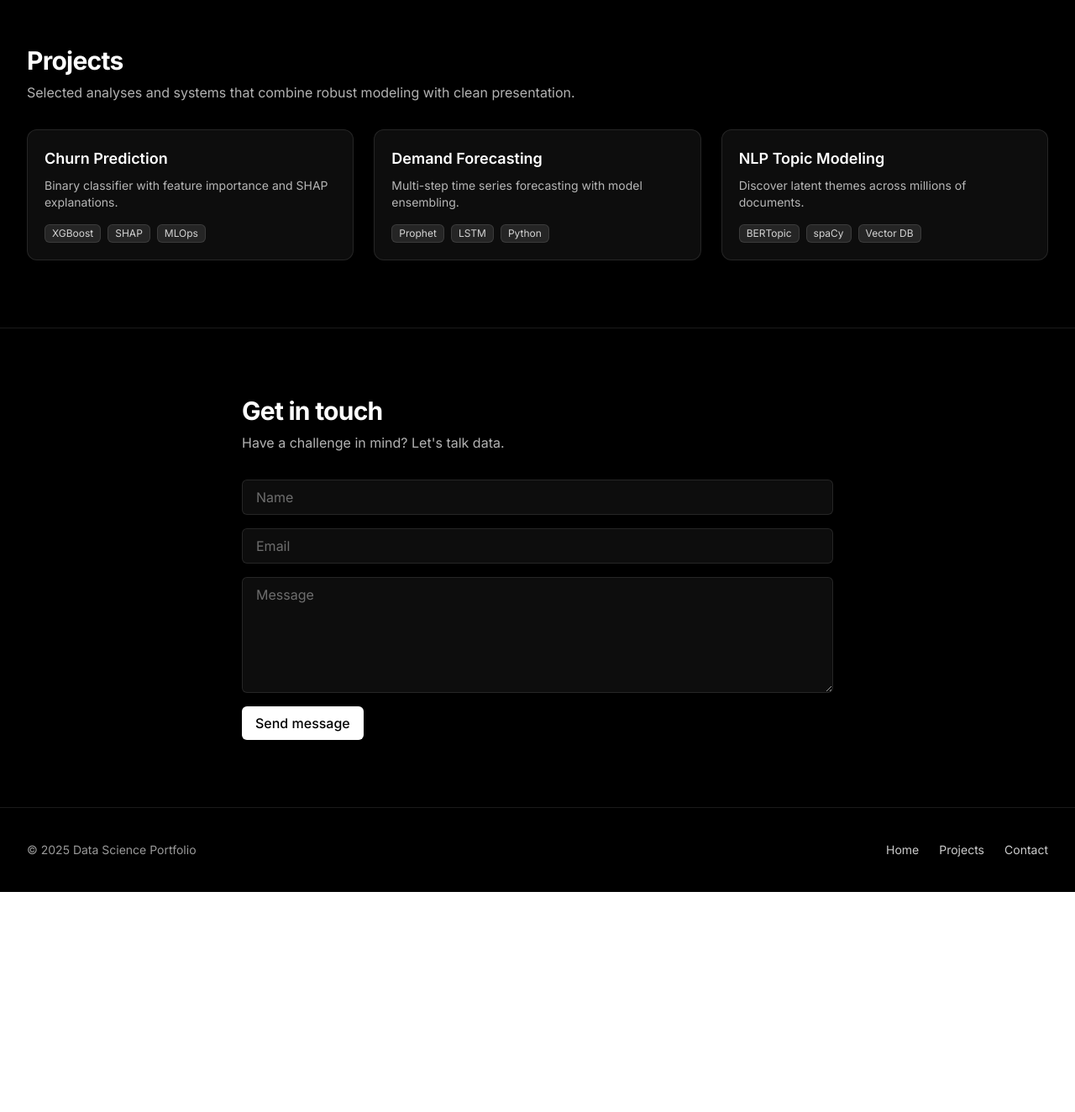
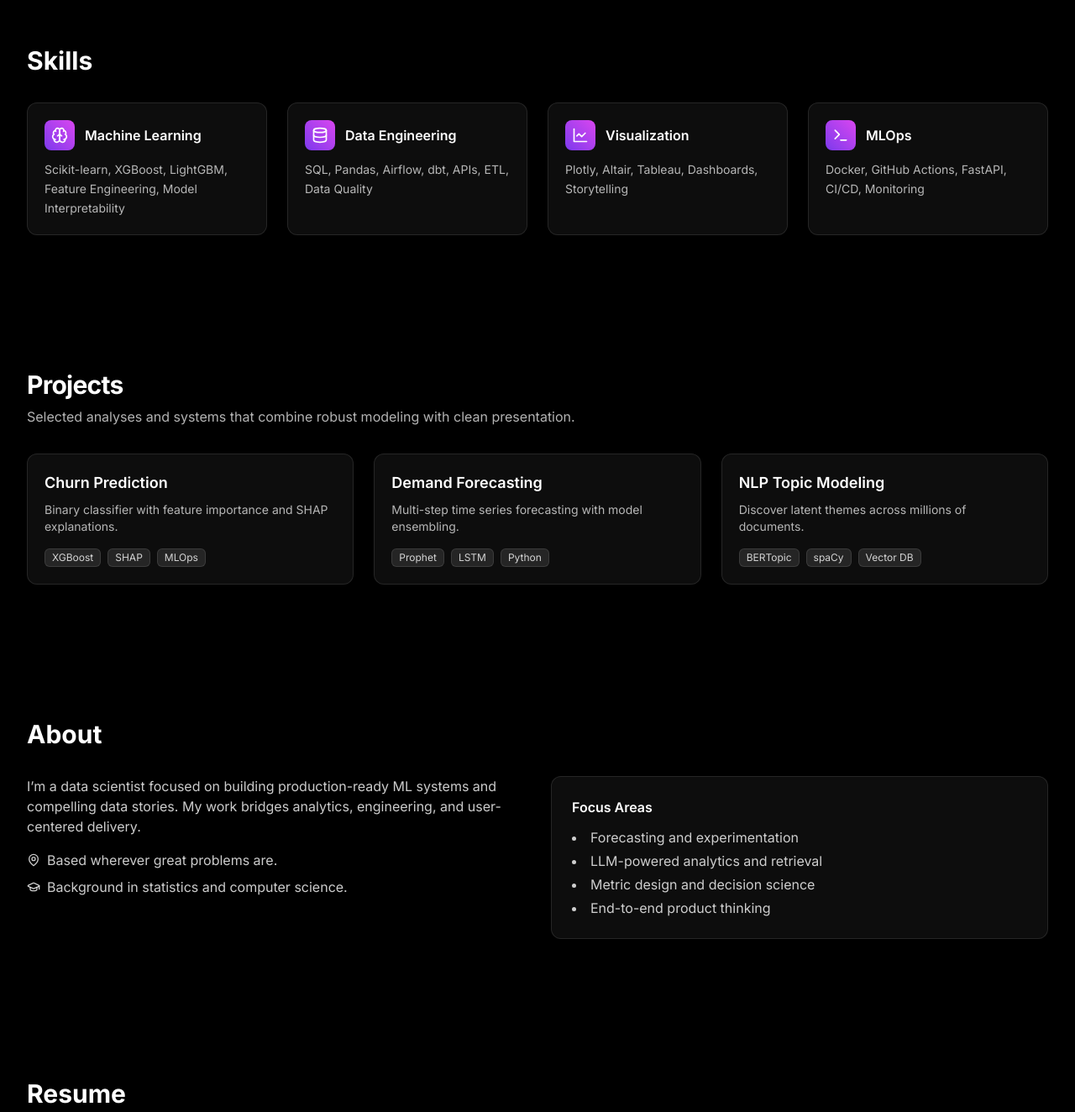
Before and after one commit to nalin-pixel/frontend-repo_n6l2a47w_gnvygt, a React (Vite) app: page / in a window 1280 px wide. Shown: the part 746-2070 px from the top of the page at 84% size. Before the commit the page ends 1808 px from the top, so only its background shows below. Built offline with nearby package versions, Linux system fonts and the light colour scheme; a web font is replaced by a local one.

Commit message:
Update project prj_n6l2a47w - 2025-11-09T17:32:01.563Z

```diff
--- a/src/App.jsx
+++ b/src/App.jsx
@@ -1,19 +1,30 @@
 import React from 'react';
 import Navbar from './components/Navbar';
 import Hero from './components/Hero';
+import Skills from './components/Skills';
 import Projects from './components/Projects';
+import About from './components/About';
+import Resume from './components/Resume';
 import Contact from './components/Contact';
+import SourceDump from './components/SourceDump';
 import Footer from './components/Footer';
+import ErrorBoundary from './components/ErrorBoundary';
 
 export default function App() {
   return (
     <div className="min-h-screen bg-black text-white">
       <Navbar />
-      <main>
-        <Hero />
-        <Projects />
-        <Contact />
-      </main>
+      <ErrorBoundary>
+        <main>
+          <Hero />
+          <Skills />
+          <Projects />
+          <About />
+          <Resume />
+          <Contact />
+          <SourceDump />
+        </main>
+      </ErrorBoundary>
       <Footer />
     </div>
   );
--- a/src/components/Hero.jsx
+++ b/src/components/Hero.jsx
@@ -28,12 +28,14 @@ function SafeSpline({ url }) {
 }
 
 export default function Hero() {
-  const sceneUrl = 'https://prod.spline.design/Qe6dlWJktclXcUBS/scene.splinecode';
+  // System-provided tech portfolio Spline asset
+  const sceneUrl = 'https://prod.spline.design/VJLoxp84lCdVfdZu/scene.splinecode';
 
   return (
     <section id="home" className="relative h-[85vh] sm:h-[90vh] bg-black text-white overflow-hidden">
       <SafeSpline url={sceneUrl} />
 
+      {/* Tint overlay that doesn't block pointer events */}
       <div className="absolute inset-0 bg-gradient-to-b from-black/40 via-black/30 to-black pointer-events-none" />
 
       <div className="relative z-10 h-full max-w-7xl mx-auto px-4 sm:px-6 lg:px-8 flex flex-col items-start justify-center">
```
Also changed, not shown: 1 other file (tests, documents, lock files or other folders).
